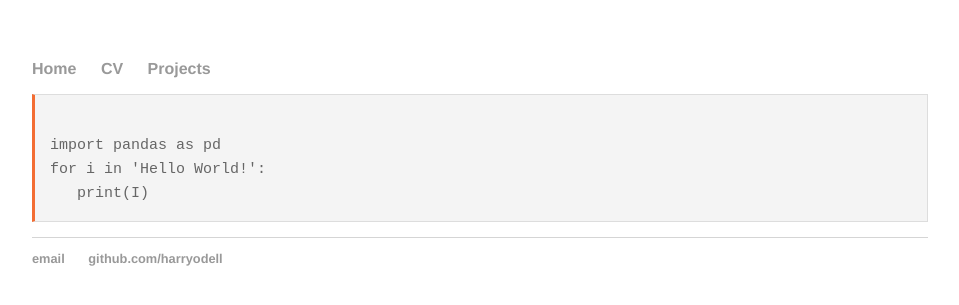
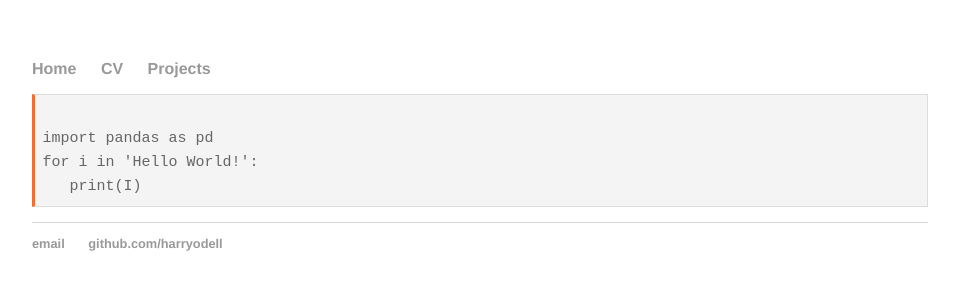
Before and after one commit to harryodell/harryodell.github.io, a Jekyll site: the page built from projects/PfSS.md, in a window 1280 px wide. Shown: the top 305 px of the page, without its empty margins (160-1119 px from the left). Built offline with Jekyll 4.4.1, drawn with Linux system fonts in a browser that asks for light colours; our own code applies the rules of GitHub Pages for plain Markdown files.

Commit message:
Update main.css

```diff
--- a/css/main.css
+++ b/css/main.css
@@ -57,7 +57,7 @@ pre {
     line-height: 1.6;
     max-width: 100%;
     overflow: auto;
-    padding: 1em 1em;
+    padding: 0.5em 0.5em;
     display: block;
     word-wrap: break-word;
 }
```
